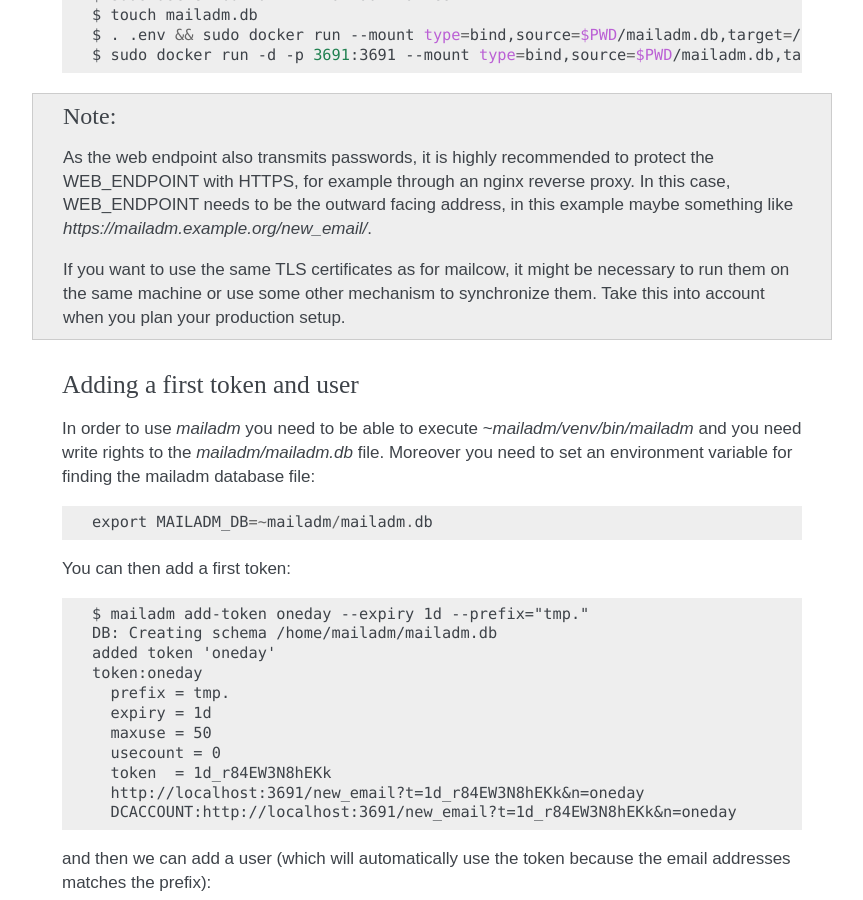
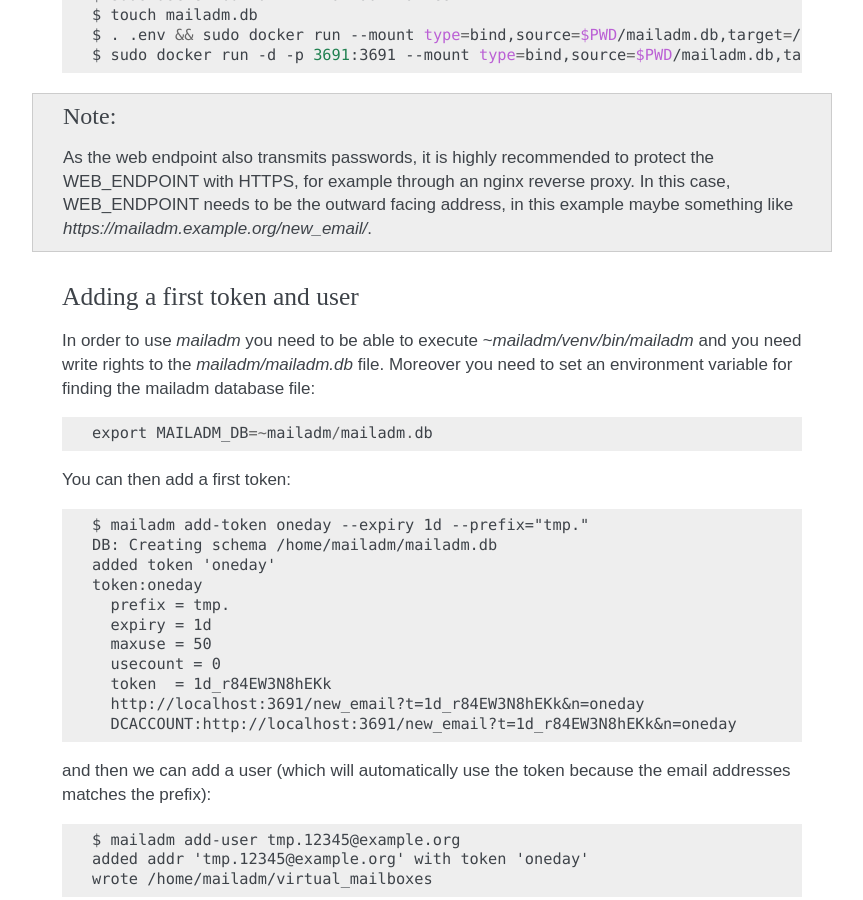
Before and after one commit to deltachat/mailadm, a Sphinx documentation site: the page built from doc/index.rst, in a window 1280 px wide and 900 px high, scrolled down 1082 px. Shown: the whole window, without its empty margins (318-1181 px from the left). Built offline with Sphinx 7.4.7, drawn with Linux system fonts in a browser that asks for light colours.

Commit message:
strike warning about where to host TLS certificates

```diff
--- a/doc/index.rst
+++ b/doc/index.rst
@@ -65,11 +65,6 @@ Now you can build and run the docker container:
     proxy. In this case, WEB_ENDPOINT needs to be the outward facing address,
     in this example maybe something like
     `https://mailadm.example.org/new_email/`.
-
-    If you want to use the same TLS certificates as for mailcow, it might be
-    necessary to run them on the same machine or use some other mechanism to
-    synchronize them. Take this into account when you plan your production
-    setup.
 
 Adding a first token and user
 ++++++++++++++++++++++++++++++
```
